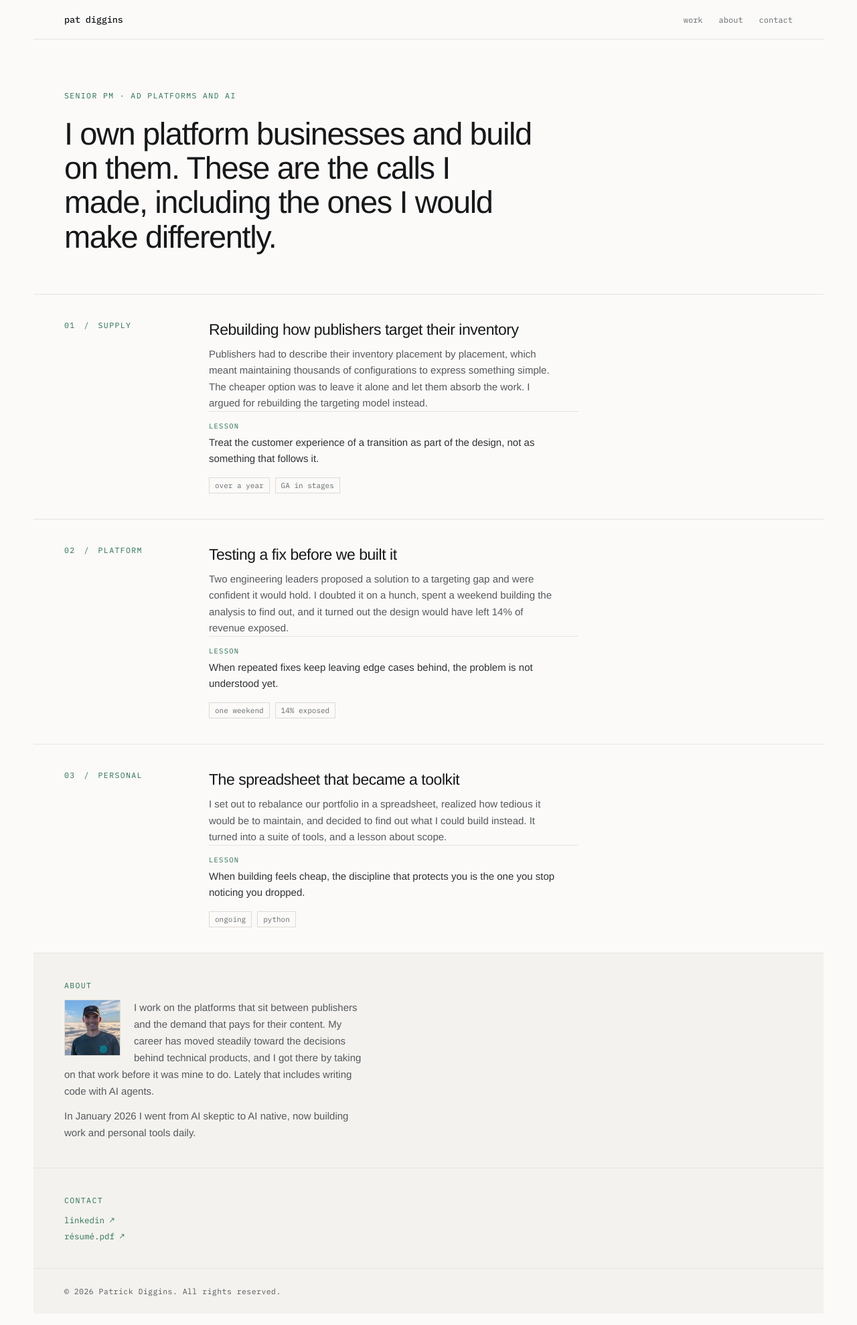
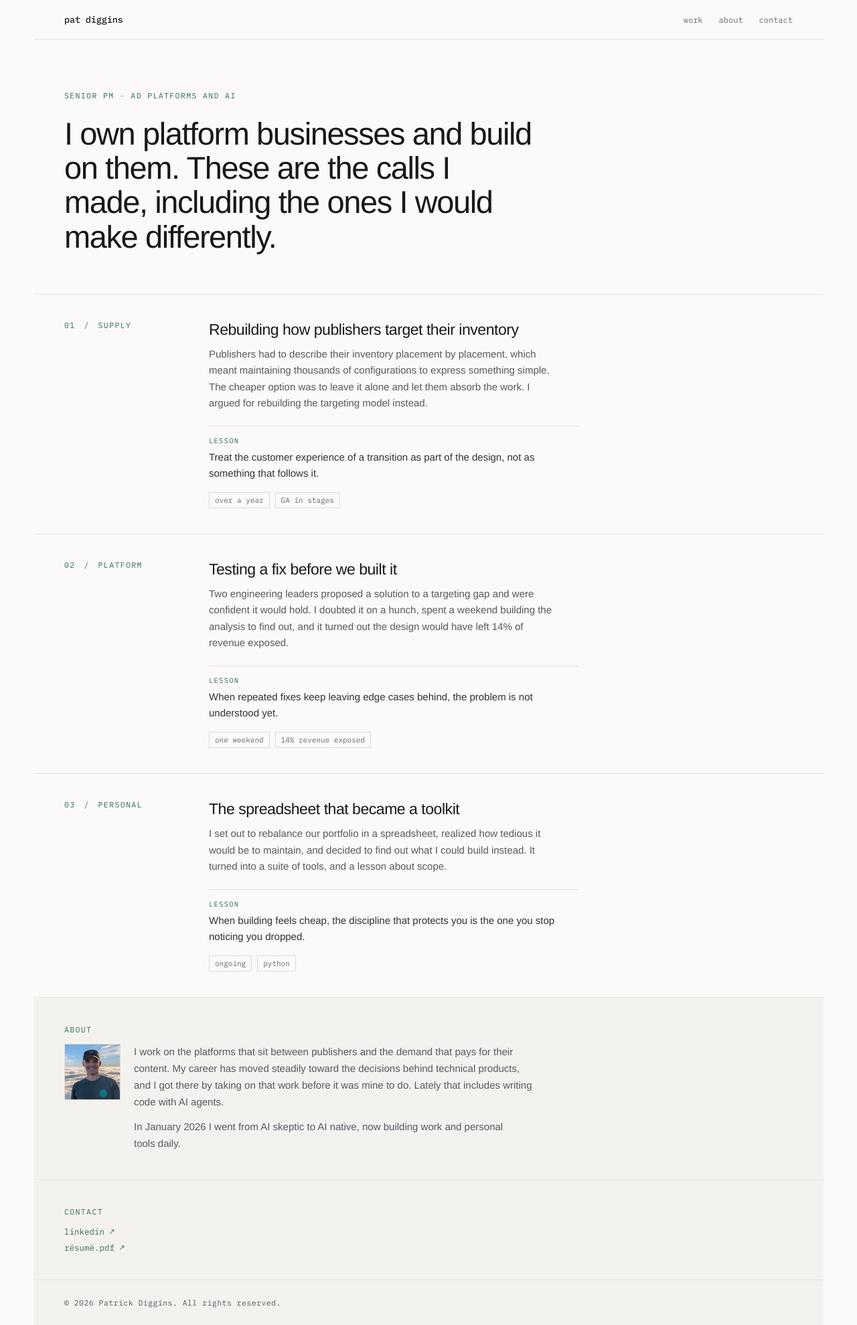
Before and after one commit to pd-product/pd-product.github.io, a Jekyll site: the page built from index.html, in a window 1280 px wide. Shown: the whole page at 67% size. Built offline with Jekyll 4.4.1, drawn with Linux system fonts in a browser that asks for light colours.

Commit message:
Owner feedback: spacing, about layout, chip label, rail end state (#10)
Lesson separator had no top margin, so the hairline butted against the
summary. Added 22px above it.

About section relaid out. The photo was floated and the copy capped at
54ch, so text wrapped under the photo and most of the section sat empty. It is
now an explicit two-column grid: photo in a fixed first column, copy in the
second at 72ch, heading spanning both. Placement is explicit rather than
automatic, because auto-placement would drop the second paragraph into the
photo column -- the same trap that put work-row summaries in the rail. Every
placement is reset in the 640px query so the section still stacks on mobile.

Chip relabelled to "14% revenue exposed". Front matter only; no story prose
touched.

Chapter rail never reached the final chapter. The last section is shorter
than the gap between the read line and the bottom of the viewport, so its
heading never rises past the line however far you scroll. Now clamped to the
last heading, and the progress fill to 1, once the page cannot scroll further.

CSS and JS are design-session files. These are functional and owner-
requested changes, each commented in place and flagged for design review.

Co-authored-by: Claude Opus 5 (1M context) <noreply@anthropic.com>

```diff
--- a/_work/testing-the-fix.md
+++ b/_work/testing-the-fix.md
@@ -13,7 +13,7 @@ partners: "Publishers with uncommon inventory setups"
 timeframe: "A weekend, against a year of partial fixes"
 chips:
   - "one weekend"
-  - "14% exposed"
+  - "14% revenue exposed"
 # Order matters: this story's opening paragraph refers to case 1 as "the
 # previous case study". Reordering requires a copy edit.
 tradeoffs:
--- a/assets/css/style.scss
+++ b/assets/css/style.scss
@@ -272,13 +272,21 @@ a:hover { color: var(--text); }
   padding: 40px var(--gutter);
 }
 
-/* Added by the repo session, not the design session.
-   .about-photo floats left, and a section does not contain its own floats. With
-   short about copy the 84px photo protruded past the section and the Contact
-   links wrapped around it. flow-root establishes a block formatting context so
-   the section contains the float regardless of how long the copy is; it changes
-   nothing visually when the copy is long enough. Flagged to design. */
-.about { display: flow-root; }
+/* Repo-session change, flagged to design.
+   The photo was floated, so the copy wrapped underneath it and was capped at
+   54ch, leaving most of the section empty to the right. This lays the section
+   out explicitly instead: photo in a fixed first column, copy in the second,
+   heading spanning both. Placement is explicit rather than automatic, because
+   auto-placement would drop the second paragraph into the photo column.
+   Grid also contains the (now unfloated) photo, so flow-root is unnecessary. */
+.about {
+  display: grid;
+  grid-template-columns: 84px minmax(0, 1fr);
+  column-gap: 20px;
+  align-items: start;
+}
+
+.about > h2 { grid-column: 1 / -1; }
 
 .about > h2,
 .contact > h2 {
@@ -292,7 +300,10 @@ a:hover { color: var(--text); }
 .about p {
   font: 400 15px/1.66 var(--sans);
   color: var(--muted);
-  max-width: 54ch;
+  /* Widened from 54ch and pinned to the copy column: see the .about note above.
+     72ch stays inside the readable range rather than running the full width. */
+  grid-column: 2;
+  max-width: 72ch;
   text-wrap: pretty;
 }
 
@@ -303,8 +314,10 @@ a:hover { color: var(--text); }
   height: 84px;
   object-fit: cover;
   border: 1px solid var(--border);
-  float: left;
-  margin: 0 20px 8px 0;
+  /* No longer floated: the section is a grid. See the .about note above. */
+  grid-column: 1;
+  grid-row: 2;
+  margin: 0;
 }
 
 .contact-links {
@@ -741,7 +754,11 @@ a:hover { color: var(--text); }
 
   .story-pager { flex-direction: column; align-items: flex-start; }
   .pager-next { margin-left: 0; text-align: left; }
-  .about-photo { float: none; margin: 0 0 16px; }
+  /* Stack on narrow screens. Every explicit placement from the desktop grid has
+     to be reset, or the copy would be pushed into a phantom second column. */
+  .about { grid-template-columns: minmax(0, 1fr); }
+  .about-photo { grid-column: 1; grid-row: auto; margin: 0 0 16px; }
+  .about p { grid-column: 1; max-width: none; }
 }
 
 @media (prefers-reduced-motion: reduce) {
@@ -755,7 +772,10 @@ a:hover { color: var(--text); }
    ---------------------------------------------------------------------- */
 
 .work-lesson {
-  margin: 0 0 16px;
+  /* Owner feedback: the summary sat too close to this hairline. The rule had no
+     top margin, so the separator butted straight up against the description.
+     Repo-session change, flagged to design. */
+  margin: 22px 0 16px;
   padding-top: 14px;
   border-top: 1px solid var(--hairline);
   max-width: 62ch;
--- a/assets/js/chapter-rail.js
+++ b/assets/js/chapter-rail.js
@@ -32,18 +32,34 @@
      so a chapter longer than the viewport stays marked. */
   var readLine = function () { return window.innerHeight / 3; };
 
+  /* True once the page cannot scroll any further.
+
+     Without this the final chapter is unreachable. The last section is usually
+     shorter than the gap between the read line and the bottom of the viewport,
+     so its heading never rises past the line however far you scroll, and the
+     rail stays stuck on the second-to-last chapter. Clamping to the last
+     heading at the bottom of the page is the fix; the progress fill has the
+     same problem and is clamped with it. */
+  function atBottom() {
+    return window.innerHeight + window.scrollY >=
+      document.documentElement.scrollHeight - 2;
+  }
+
   function update() {
     var line = readLine();
+    var bottom = atBottom();
     var active = headings[0];
     for (var i = 0; i < headings.length; i++) {
       if (headings[i].getBoundingClientRect().top <= line) active = headings[i];
     }
+    if (bottom) active = headings[headings.length - 1];
     setCurrent(active.id);
 
     var box = prose.getBoundingClientRect();
     var travelled = line - box.top;
     var total = box.height - line;
     var progress = total > 0 ? travelled / total : 0;
+    if (bottom) progress = 1;
     rail.style.setProperty('--rail-progress', Math.min(1, Math.max(0, progress)).toFixed(3));
   }
 
```
